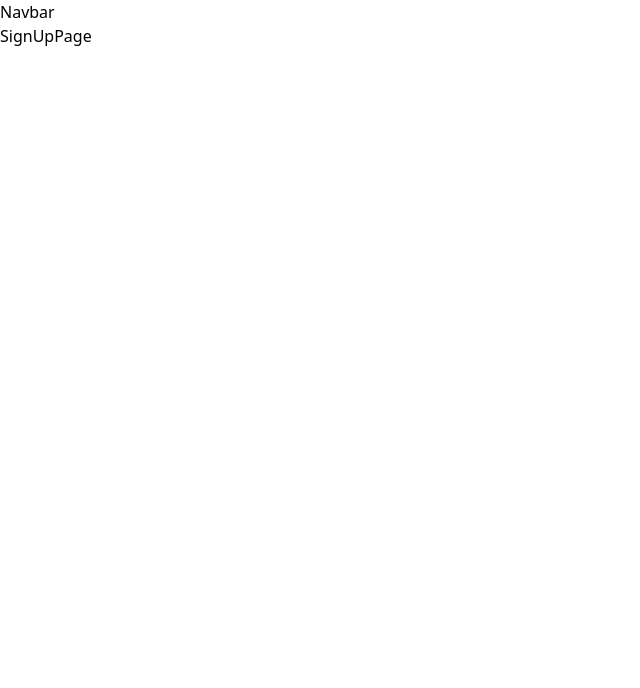
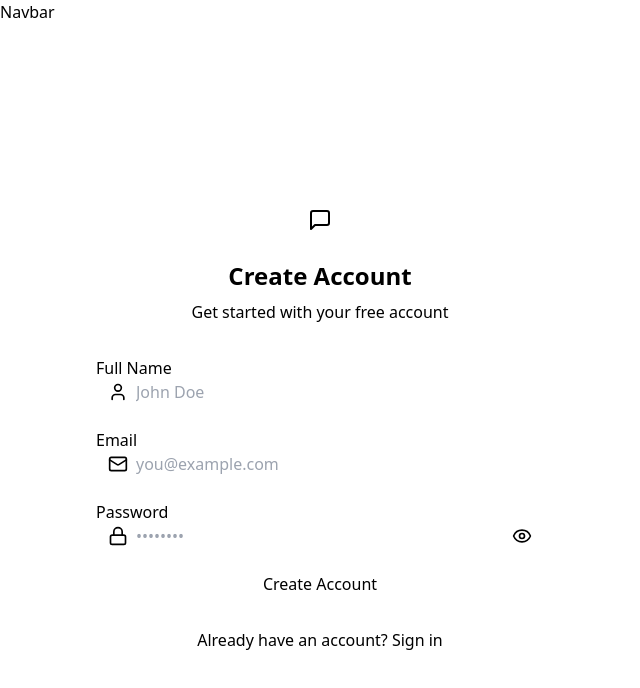
Before and after one commit to sm-1512/Reak-Time-Chat-App, a React (Vite) app in the folder frontend/: page /signup in a window 1280 px wide. Shown: the top 688 px of the page, without its empty margins (0-640 px from the left). Built offline with nearby package versions, Linux system fonts and the light colour scheme; no server answers.

Commit message:
Real Time Chat App

```diff
--- a/frontend/package.json
+++ b/frontend/package.json
@@ -12,6 +12,7 @@
   "dependencies": {
     "axios": "^1.8.4",
     "lucide": "^0.486.0",
+    "lucide-react": "^0.486.0",
     "react": "^19.1.0",
     "react-dom": "^19.0.0",
     "react-hot-toast": "^2.5.2",
--- a/frontend/src/pages/SignUpPage.jsx
+++ b/frontend/src/pages/SignUpPage.jsx
@@ -1,9 +1,151 @@
-import React from 'react'
+import React, { useState } from "react";
+import { useAuthStore } from "../store/useAuthStore";
+import {
+  Eye,
+  EyeOff,
+  Loader2,
+  Lock,
+  Mail,
+  MessageSquare,
+  User,
+} from "lucide-react";
+import { Link } from "react-router-dom";
 
-function SignUpPage() {
+const SignUpPage = () => {
+  const [showPassword, setShowPassword] = useState(false);
+  const [formData, setFormData] = useState({
+    fullName: "",
+    email: "",
+    password: "",
+  });
+  const { signup, isSigningUp } = useAuthStore();
+
+  const validateForm = () => {};
+
+  const handleSubmit = (e) => {
+    e.preventDefault();
+  };
   return (
-    <div>SignUpPage</div>
-  )
-}
+    <div className="min-h-screen grid lg:grid-cols-2">
+      {/* left side */}
+      <div className="flex flex-col justify-center items-center p-6 sm:p-12">
+        <div className="w-full max-w-md space-y-8">
+          {/* LOGO */}
+          <div className="text-center mb-8">
+            <div className="flex flex-col items-center gap-2 group">
+              <div
+                className="size-12 rounded-xl bg-primary/10 flex items-center justify-center
+              group-hover:bg-primary/20 transition-colors"
+              >
+                <MessageSquare className="size-6 text-primary" />
+              </div>
+              <h1 className="text-2xl font-bold mt-2">Create Account</h1>
+              <p className="text-base-content/60">
+                Get started with your free account
+              </p>
+            </div>
+          </div>
 
-export default SignUpPage
+          <form onSubmit={handleSubmit} className="space-y-6">
+            <div className="form-control">
+              <label className="label">
+                <span className="label-text font-medium">Full Name</span>
+              </label>
+              <div className="relative">
+                <div className="absolute inset-y-0 left-0 pl-3 flex items-center pointer-events-none">
+                  <User className="size-5 text-base-content/40" />
+                </div>
+                <input
+                  type="text"
+                  className={`input input-bordered w-full pl-10`}
+                  placeholder="John Doe"
+                  value={formData.fullName}
+                  onChange={(e) =>
+                    setFormData({ ...formData, fullName: e.target.value })
+                  }
+                />
+              </div>
+            </div>
+
+            <div className="form-control">
+              <label className="label">
+                <span className="label-text font-medium">Email</span>
+              </label>
+              <div className="relative">
+                <div className="absolute inset-y-0 left-0 pl-3 flex items-center pointer-events-none">
+                  <Mail className="size-5 text-base-content/40" />
+                </div>
+                <input
+                  type="email"
+                  className={`input input-bordered w-full pl-10`}
+                  placeholder="you@example.com"
+                  value={formData.email}
+                  onChange={(e) =>
+                    setFormData({ ...formData, email: e.target.value })
+                  }
+                />
+              </div>
+            </div>
+
+            <div className="form-control">
+              <label className="label">
+                <span className="label-text font-medium">Password</span>
+              </label>
+              <div className="relative">
+                <div className="absolute inset-y-0 left-0 pl-3 flex items-center pointer-events-none">
+                  <Lock className="size-5 text-base-content/40" />
+                </div>
+                <input
+                  type={showPassword ? "text" : "password"}
+                  className={`input input-bordered w-full pl-10`}
+                  placeholder="••••••••"
+                  value={formData.password}
+                  onChange={(e) =>
+                    setFormData({ ...formData, password: e.target.value })
+                  }
+                />
+                <button
+                  type="button"
+                  className="absolute inset-y-0 right-0 pr-3 flex items-center"
+                  onClick={() => setShowPassword(!showPassword)}
+                >
+                  {showPassword ? (
+                    <EyeOff className="size-5 text-base-content/40" />
+                  ) : (
+                    <Eye className="size-5 text-base-content/40" />
+                  )}
+                </button>
+              </div>
+            </div>
+
+            <button
+              type="submit"
+              className="btn btn-primary w-full"
+              disabled={isSigningUp}
+            >
+              {isSigningUp ? (
+                <>
+                  <Loader2 className="size-5 animate-spin" />
+                  Loading...
+                </>
+              ) : (
+                "Create Account"
+              )}
+            </button>
+          </form>
+
+          <div className="text-center">
+            <p className="text-base-content/60">
+              Already have an account?{" "}
+              <Link to="/login" className="link link-primary">
+                Sign in
+              </Link>
+            </p>
+          </div>
+        </div>
+      </div>
+    </div>
+  );
+};
+
+export default SignUpPage;
--- a/frontend/src/store/useAuthStore.js
+++ b/frontend/src/store/useAuthStore.js
@@ -1,6 +1,5 @@
 import { create } from "zustand";
 import { axiosInstance } from "../lib/axios.js";
-
 
 export const useAuthStore = create((set, get) => ({
   authUser: null,
@@ -9,13 +8,11 @@
   isUpdatingProfile: false,
   isCheckingAuth: true,
 
-
   checkAuth: async () => {
     try {
       const res = await axiosInstance.get("/auth/check");
 
       set({ authUser: res.data });
-
     } catch (error) {
       console.log("Error in checkAuth:", error);
       set({ authUser: null });
@@ -24,6 +21,14 @@
     }
   },
 
-
-
+  signup: async (data) => {
+    set({ isSigningUp: true });
+    try {
+      const res = await axiosInstance.post("/auth/signup", data);
+      set({ authUser: res.data });
+    } catch (error) {
+    } finally {
+      set({ isSigningUp: false });
+    }
+  },
 }));
```
Also changed, not shown: 1 other file (tests, documents, lock files or other folders).
